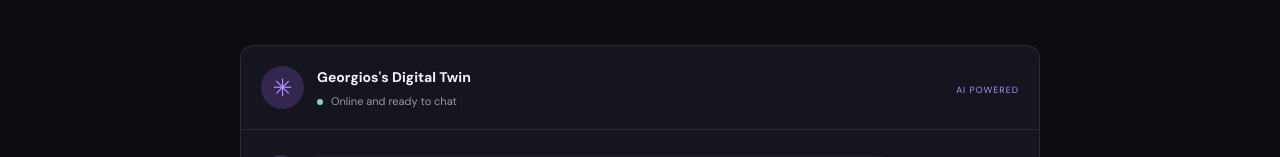
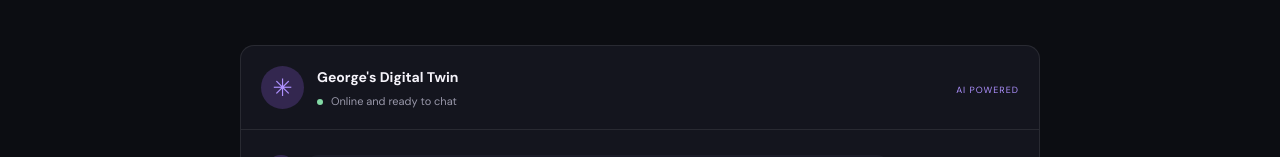
Before and after one commit to GeorgiosMavropoulos/Digital-Twin, a Next.js app in the folder frontend/digital_twin/: page / in a window 1280 px wide. Shown: the part 1547-1704 px from the top of the page. Built offline with nearby package versions, Linux system fonts and the light colour scheme; no server answers.

Commit message:
Update page.tsx

```diff
--- a/frontend/digital_twin/app/page.tsx
+++ b/frontend/digital_twin/app/page.tsx
@@ -282,7 +282,7 @@ async function sendMessage(text = message) {
             <div className="bot-avatar">✳</div>
 
             <div>
-              <strong>Georgios's Digital Twin</strong>
+              <strong>George's Digital Twin</strong>
 
               <span>
                 <i /> Online and ready to chat
```
